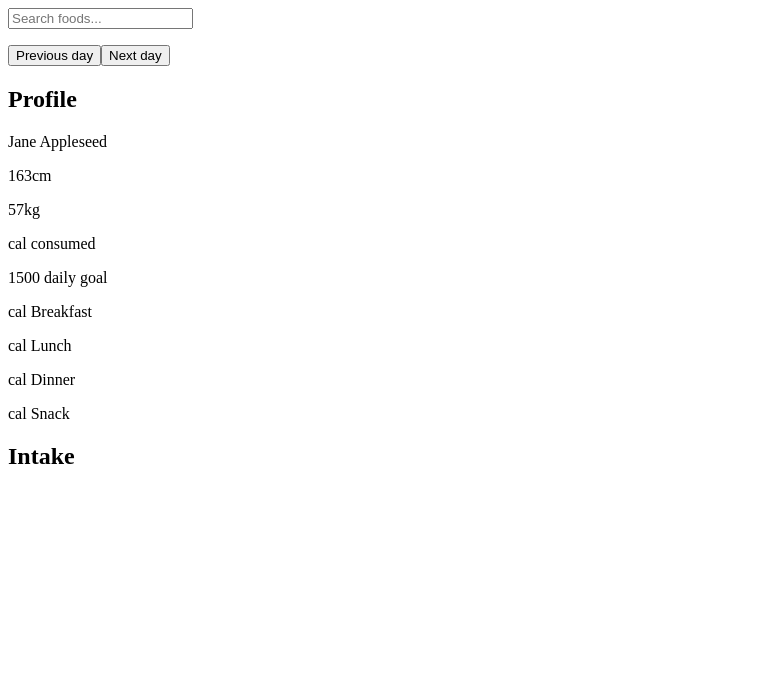
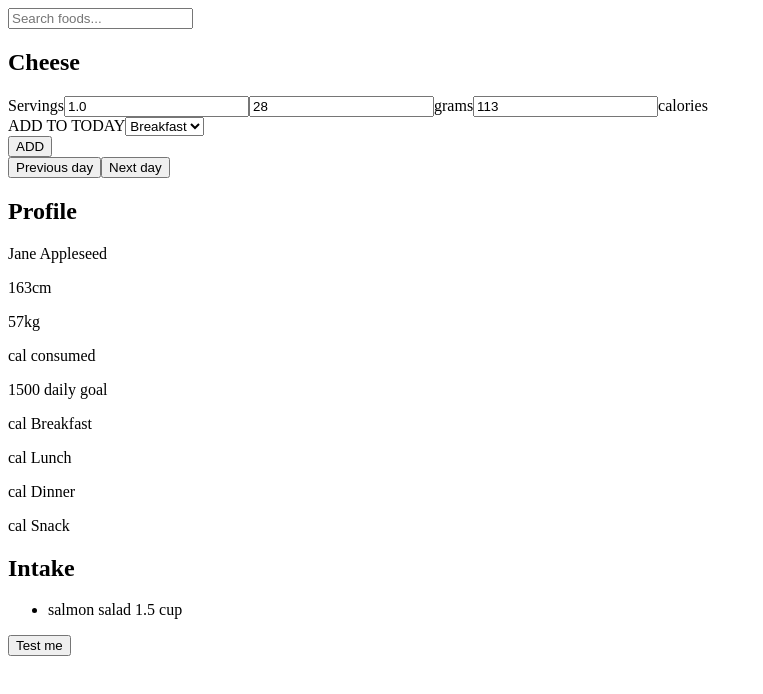
Before and after one commit to livelifedev/food-nutrition, a React (Create React App) app: page / in a window 1280 px wide. Shown: the top 694 px of the page, without its empty margins (0-763 px from the left). Built offline with nearby package versions, Linux system fonts and the light colour scheme.

Commit message:
start implementing context for todays intake

```diff
--- a/src/components/App.js
+++ b/src/components/App.js
@@ -1,12 +1,16 @@
-import React from "react";
+import React, { useState } from "react";
 import Header from "../views/Header";
 import MainContent from "../views/MainContent";
+import TodaysIntakeContext from "../contexts/TodaysIntakeContext";
 
 const App = () => {
+  const todaysIntakeHook = useState([]);
   return (
     <>
-      <Header />
-      <MainContent />
+      <TodaysIntakeContext.Provider value={todaysIntakeHook}>
+        <Header />
+        <MainContent />
+      </TodaysIntakeContext.Provider>
     </>
   );
 };
--- a/src/components/FoodDetails.js
+++ b/src/components/FoodDetails.js
@@ -1,7 +1,42 @@
+import React, { useState } from "react";
+
 const FoodDetails = () => {
   // servings need to be adjustable
   // grams and calories get recalculated to servings
-  // load item photo, item.photo render to pageß
+  // load item photo, item.photo render to page
+  const [state, setState] = useState("breakfast");
+
+  return (
+    <>
+      <form>
+        <h2>Cheese</h2>
+        <label>Servings</label>
+        <input value={"1.0"} readOnly />
+
+        <input value={"28"} readOnly />
+        <label>grams</label>
+
+        <input value={"113"} readOnly />
+        <label>calories</label>
+
+        <div>
+          <label htmlFor="meal-type">ADD TO TODAY</label>
+          <select
+            id="meal-type"
+            value={state}
+            onChange={e => setState(e.target.value)}
+          >
+            <option value="breakfast">Breakfast</option>
+            <option value="lunch">Lunch</option>
+            <option value="dinner">Dinner</option>
+            <option value="snack">Snack</option>
+          </select>
+        </div>
+
+        <button>ADD</button>
+      </form>
+    </>
+  );
 };
 
 export default FoodDetails;
--- a/src/components/FoodDisplay.js
+++ b/src/components/FoodDisplay.js
@@ -1,5 +1,6 @@
 import React from "react";
 import { requestFoodDetails } from "../utils/api";
+import FoodDetails from "../components/FoodDetails"; //use portal to load as modal
 
 // api call to get food nutrition
 const FoodDisplay = ({ food }) => {
@@ -20,6 +21,7 @@ const FoodDisplay = ({ food }) => {
           );
         })}
       </ul>
+      <FoodDetails />
     </>
   );
 };
--- /dev/null
+++ b/src/contexts/TodaysIntakeContext.js
@@ -0,0 +1,3 @@
+import React from "react";
+
+export default React.createContext([[], () => {}]);
--- a/src/views/MainContent.js
+++ b/src/views/MainContent.js
@@ -5,7 +5,21 @@ import diet from "../data/mock-data";
 
 const MainContent = () => {
   const { data_points } = diet;
+  const [intakeList, setIntakeList] = useState(data_points);
+  const [todaysIntake, setTodaysIntake] = useState([
+    {
+      food_name: "salmon salad",
+      serving_unit: "cup",
+      serving_weight_grams: 407.01,
+      serving_qty: 1,
+      nf_calories: 389.27,
+      serving_size: 1.5,
+      meal_type: "lunch",
+      thumb: "https://d2xdmhkmkbyw75.cloudfront.net/3121_thumb.jpg"
+    }
+  ]);
   const [day, setDay] = useState(0);
+
   const cycle = (direction, day, array) => {
     if (direction === "next") {
       day > 0 ? setDay(day - 1) : setDay(0);
@@ -19,12 +33,13 @@ const MainContent = () => {
     <div className="main-content">
       <Profile
         diet={diet}
-        dailyData={data_points}
+        dailyData={intakeList}
         day={day}
-        handleNext={() => cycle("next", day, data_points)}
-        handleBack={() => cycle("back", day, data_points)}
+        handleNext={() => cycle("next", day, intakeList)}
+        handleBack={() => cycle("back", day, intakeList)}
       />
-      <Diet dailyData={data_points} day={day} />
+      <Diet dailyData={intakeList} day={day} todaysIntake={todaysIntake} />
+      <button onClick={() => console.log(todaysIntake)}>Test me</button>
     </div>
   );
 };
--- a/src/views/main_content/Diet.js
+++ b/src/views/main_content/Diet.js
@@ -1,10 +1,13 @@
 import React from "react";
 
-const Diet = ({ dailyData, day }) => {
+const Diet = ({ dailyData, day, todaysIntake }) => {
   console.log("intake list", dailyData[day].intake_list);
 
-  const IntakeList = ({ day }) => {
-    const list = dailyData[day].intake_list.map(item => (
+  const IntakeList = ({ day, todaysIntake }) => {
+    // if day = 0, use the todaysintakelist
+    const current = day ? dailyData[day].intake_list : todaysIntake;
+    console.log("current", current);
+    const list = current.map(item => (
       <li key={item.food_name}>
         {item.food_name} {item.serving_size} {item.serving_unit}
       </li>
@@ -15,7 +18,7 @@ const Diet = ({ dailyData, day }) => {
   return (
     <section>
       <h1>Intake</h1>
-      <IntakeList day={day} />
+      <IntakeList day={day} todaysIntake={todaysIntake} />
     </section>
   );
 };
```
